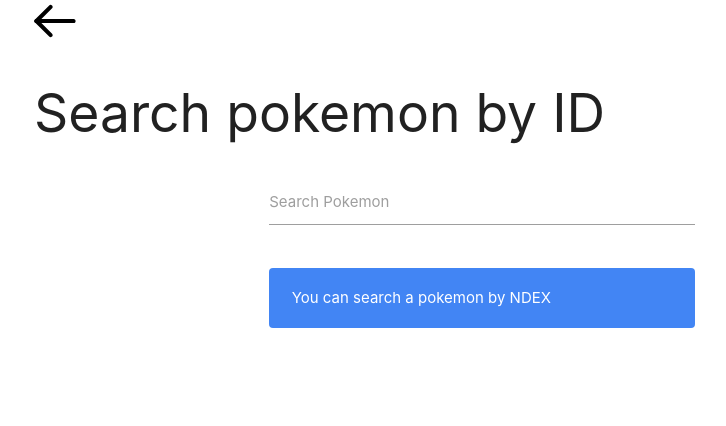
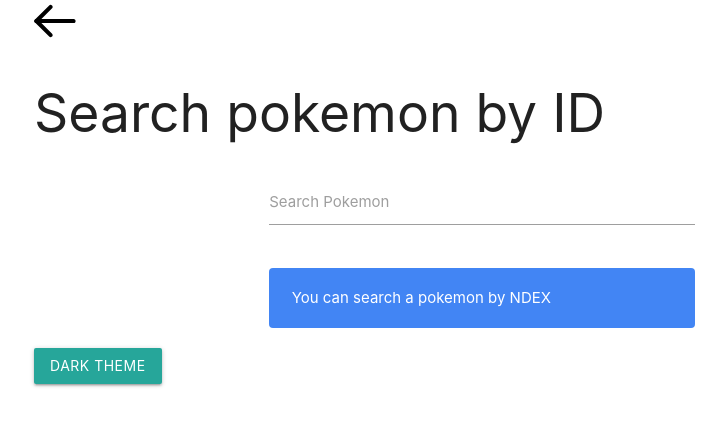
Before and after one commit to Pyozer/PokeReact, a React (Create React App) app in the folder pokedex-client/: page /search in a window 1280 px wide. Shown: the top 426 px of the page, without its empty margins (158-884 px from the left). Built offline with nearby package versions, Linux system fonts and the light colour scheme; the HTML template or start-up script is replaced by a standard one.

Commit message:
Add dark theme

```diff
--- a/pokedex-client/src/App.js
+++ b/pokedex-client/src/App.js
@@ -1,4 +1,4 @@
-import React from 'react';
+import React, { Component } from 'react';
 import { BrowserRouter as Router, Route, Switch } from "react-router-dom";
 import Home from './pages/Home'
 import Pokemon from './pages/Pokemon'
@@ -13,8 +13,23 @@
 - Or match with 80[0-7] : 800 to 807
 */
 
-const App = () => (
-  <Router>
+class App extends Component {
+  constructor(props) {
+    super(props);
+    this.state = { isDark: false }
+  }
+
+  onThemeChange = () => {
+    this.setState(state => ({
+      isDark: !state.isDark
+    }))
+  }
+
+  render() {
+    const { isDark } = this.state
+
+    return <Router>
+      <div className={"mh100" + (isDark ? ' is-dark' : '')}>
         <div className="container pt-3 pb-4 mh100">
           <Switch>
             <Route exact path="/" component={Home} />
@@ -25,8 +40,17 @@
             <Route exact path="/search" component={SearchPokemons} />
             <Route component={PageNotFound} />
           </Switch>
+          <div className="fixed-top-right">
+            <button
+              className="waves-effect waves-light btn"
+              onClick={this.onThemeChange}>
+              {isDark ? 'Light theme' : 'Dark theme'}
+            </button>
+          </div>
+        </div>
       </div>
     </Router>
-)
+  }
+}
 
 export default App;
--- a/pokedex-client/src/components/PokemonCard.js
+++ b/pokedex-client/src/components/PokemonCard.js
@@ -9,7 +9,7 @@
             <div className="card-image">
                 <PokemonImage ndex={pokemon.ndex} />
             </div>
-            <div className="card-content blue-grey-text">
+            <div className="card-content">
                 <h6 className="truncate">#{pokemon.ndex}</h6>
                 <h5 className="truncate">{pokemon.nom}</h5>
             </div>
--- a/pokedex-client/src/css/index.css
+++ b/pokedex-client/src/css/index.css
@@ -12,6 +12,10 @@
     min-height: 100%;
 }
 
+#root .is-dark {
+    background-color: #222;
+}
+
 strong { font-weight: 600!important; }
 
 .flex { display: flex; }
@@ -24,6 +28,11 @@
 .fixed-bottom-right {
     position: fixed;
     bottom: 32px;
+    right: 32px;
+}
+.fixed-top-right {
+    position: fixed;
+    top: 32px;
     right: 32px;
 }
 
@@ -56,6 +65,24 @@
 }
 
 .card { border-radius: 7px; }
+.card .card-content { color: #607d8b; }
+.is-dark .card .card-content { color: white; }
+.is-dark .card { background-color: #444; }
+
+.is-dark h1,
+.is-dark h2,
+.is-dark h3,
+.is-dark h4,
+.is-dark h5,
+.is-dark h6,
+.is-dark td {
+    color: white
+}
+
+.is-dark table.striped>tbody>tr:nth-child(odd) {
+    background-color: rgba(242, 242, 242, 0.158);
+}
+
 .title {
     padding-bottom: 12px;
     border-bottom: 1px solid #EAEAEA;
```
Lines whose indentation alone changed are shown as unchanged.
